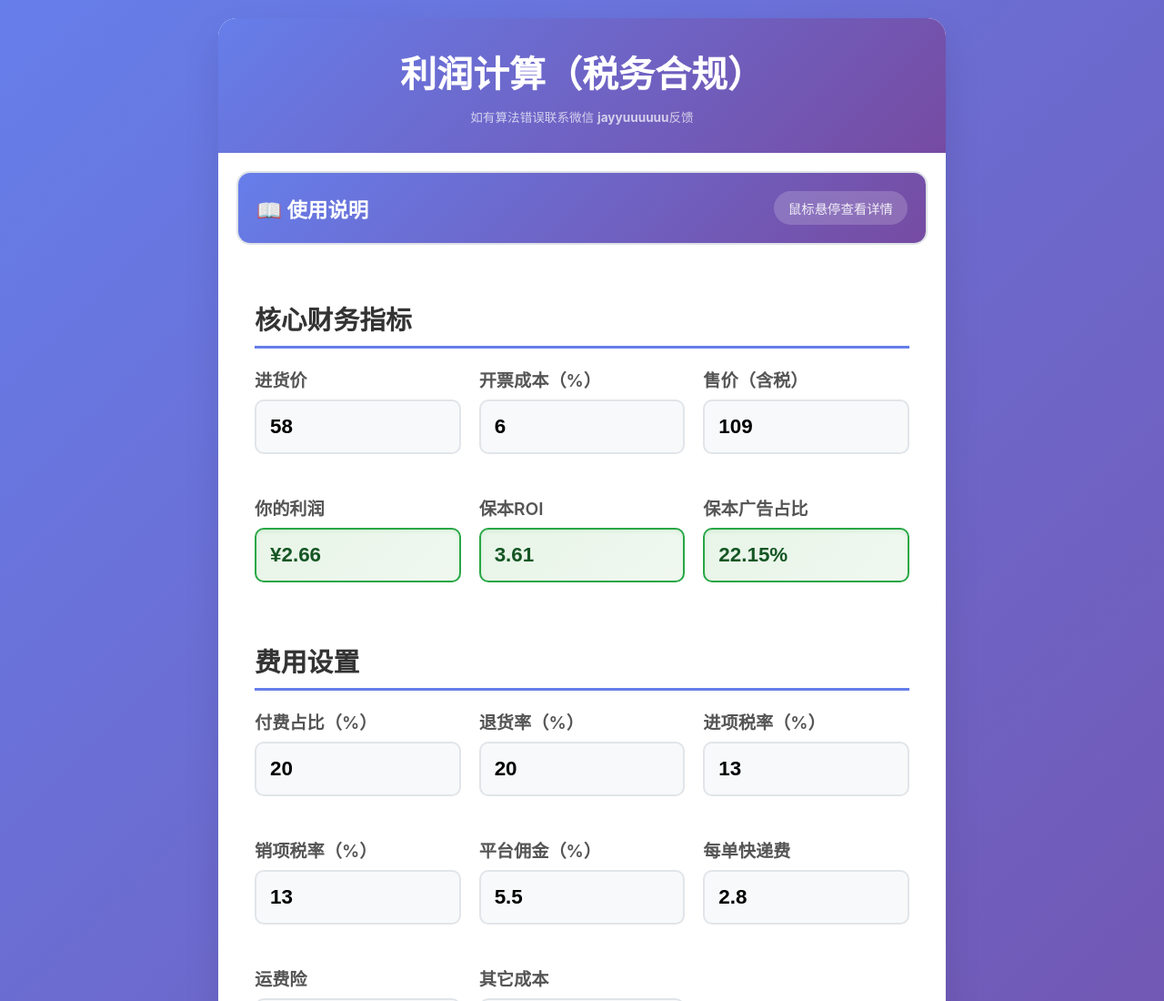
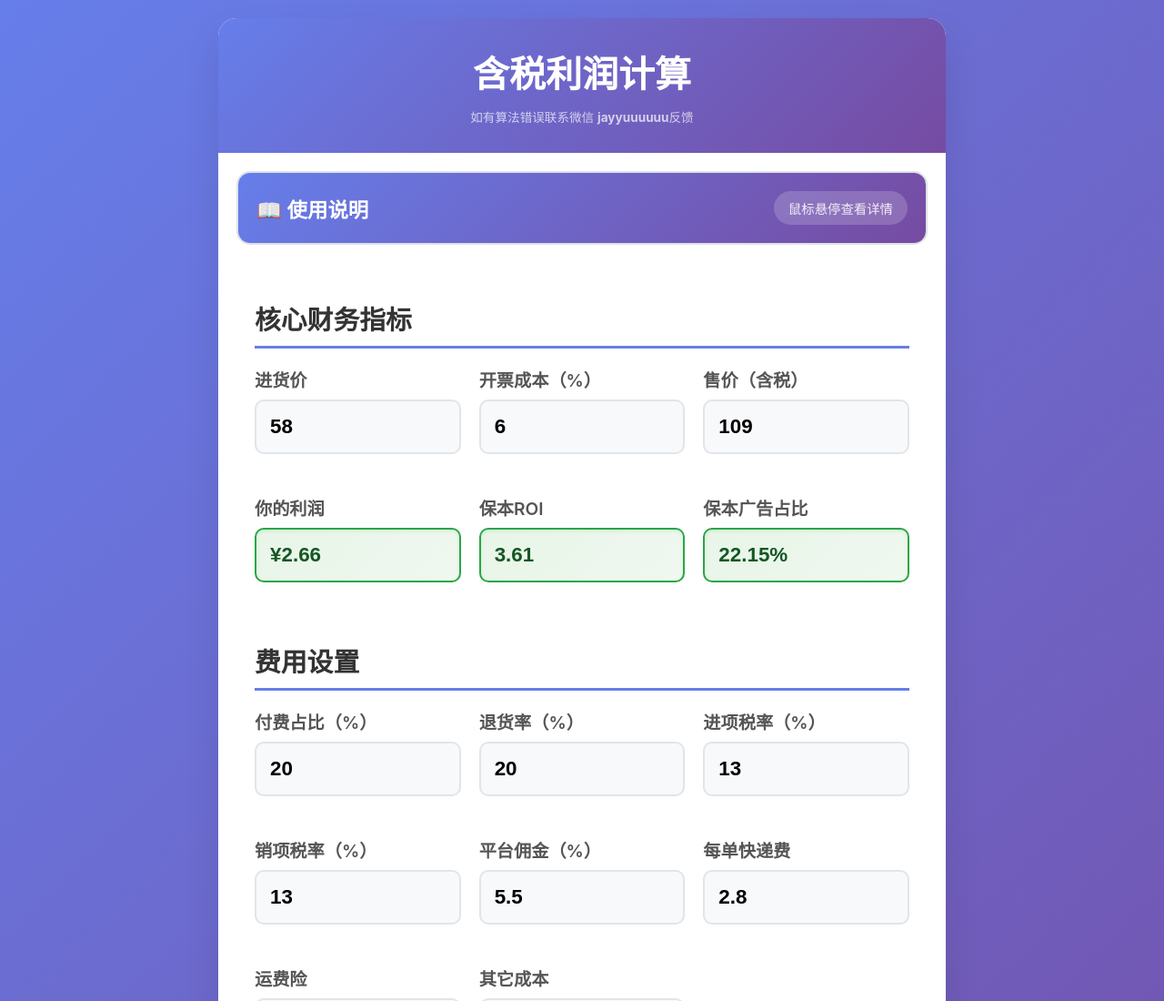
Before and after one commit to JayYuuuuu/price, a plain HTML site: page index.html in a window 1280 px wide. Shown: the top 1100 px of the page at 91% size. Drawn offline with Linux system fonts and the light colour scheme.

Commit message:
更新 index.html

```diff
--- a/index.html
+++ b/index.html
@@ -455,7 +455,7 @@
 <body>
     <div class="container">
         <div class="header">
-            <h1>利润计算（税务合规）</h1>
+            <h1>含税利润计算</h1>
             <p style="margin-top: 8px; font-size: 0.85rem; opacity: 0.7;">如有算法错误联系微信 <span style="color: #ffffff; font-weight: bold;">jayyuuuuuu</span>反馈</p>
         </div>
 
```
